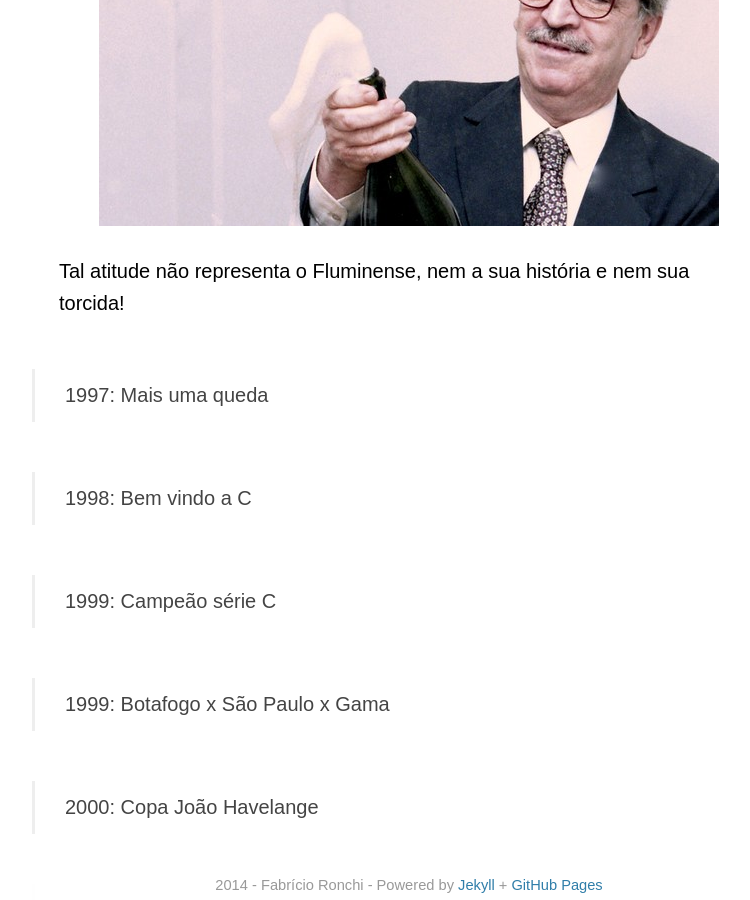
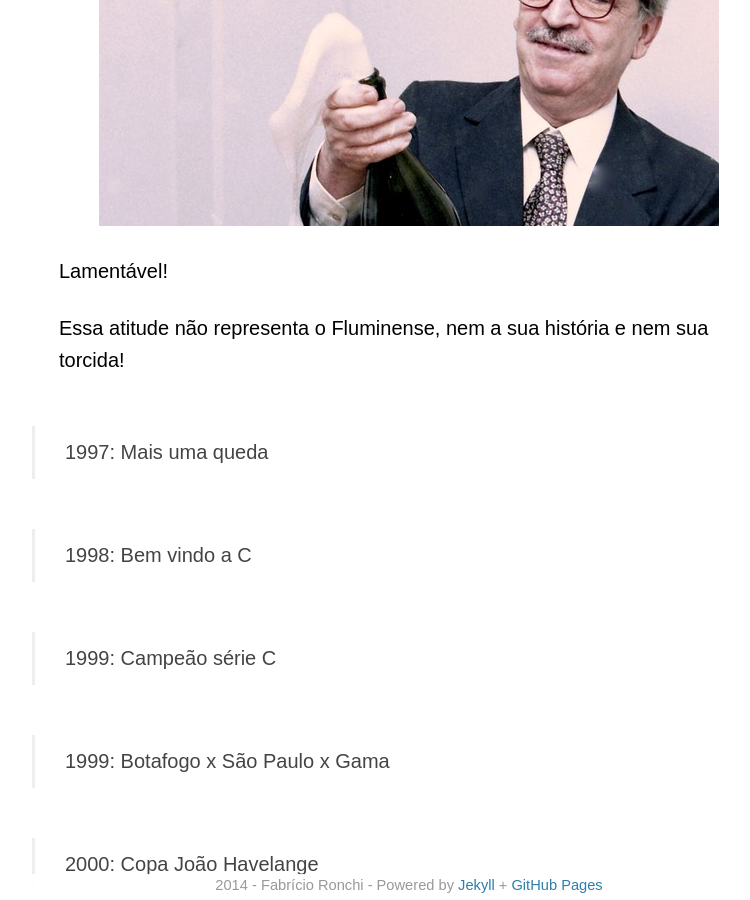
Before and after one commit to fabriciomrkonell/fabriciomrkonell, a Jekyll site: the page built from fluminense/index.html, in a window 1280 px wide and 900 px high, scrolled down 3584 px. Shown: the whole window, without its empty margins (231-981 px from the left). Built offline with Jekyll 4.4.1, drawn with Linux system fonts in a browser that asks for light colours; some web fonts are replaced; Markdown is read by kramdown in place of the engine named in the settings; comment, search, counter and statistics services are not loaded.

Commit message:
Teste Título

```diff
--- a/fluminense/index.html
+++ b/fluminense/index.html
@@ -41,7 +41,8 @@ imagem: /img/fundoFluminense.jpg
         <p>Como não houve rebaixados em 1996, o Campeontao Brasileiro de 1997 contou com 26 equipes.</p>
         <p>Após a permanência na elite do futebol brasileiro, o então presidente do Fluminense, Álvaro Barcelos, comemorou o resultado abrindo um champanhe nas Laranjeiras.</p>
         <img src="/../img/fluminense/1997-presidente.jpg" />
-        <p>Tal atitude não representa o Fluminense, nem a sua história e nem sua torcida!</p>
+        <p>Lamentável!</p>
+        <p>Essa atitude não representa o Fluminense, nem a sua história e nem sua torcida!</p>
 
       <h3>1997: Mais uma queda</h3>
       <h3>1998: Bem vindo a C</h3>
```
